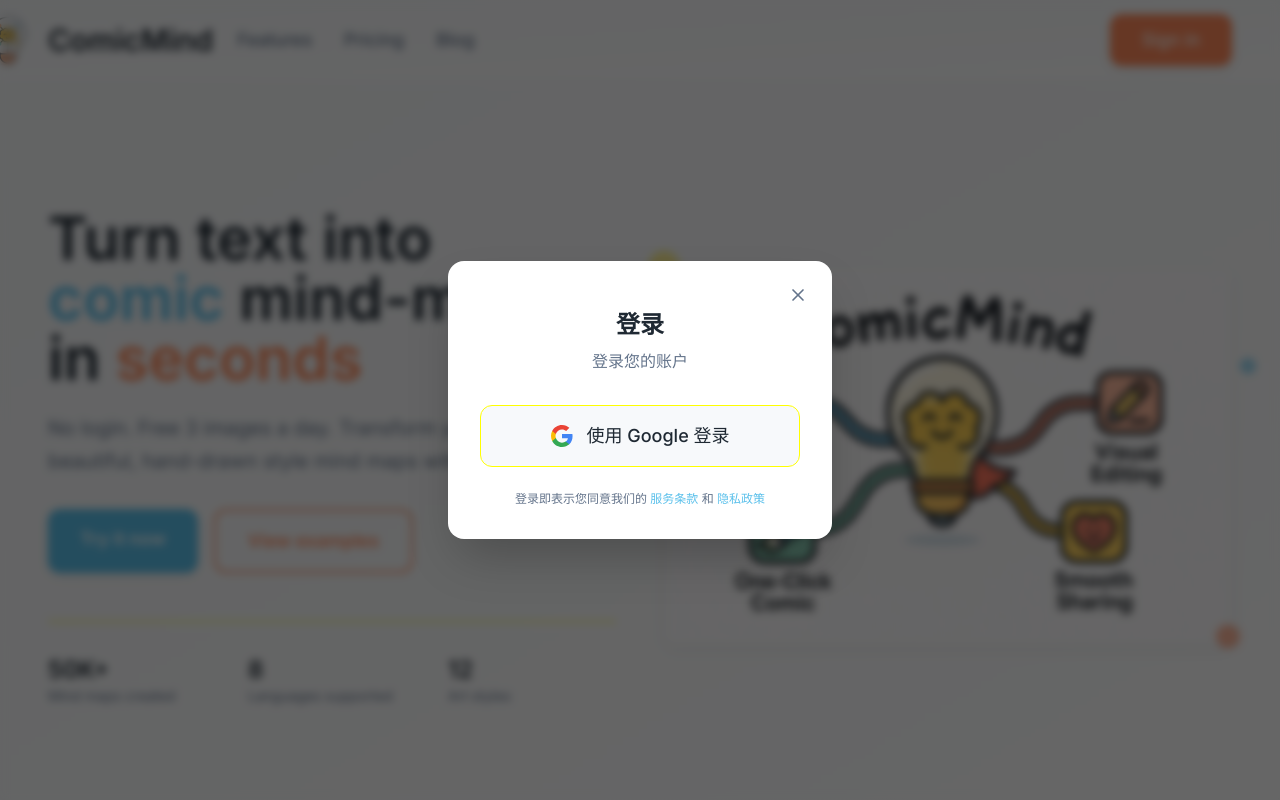
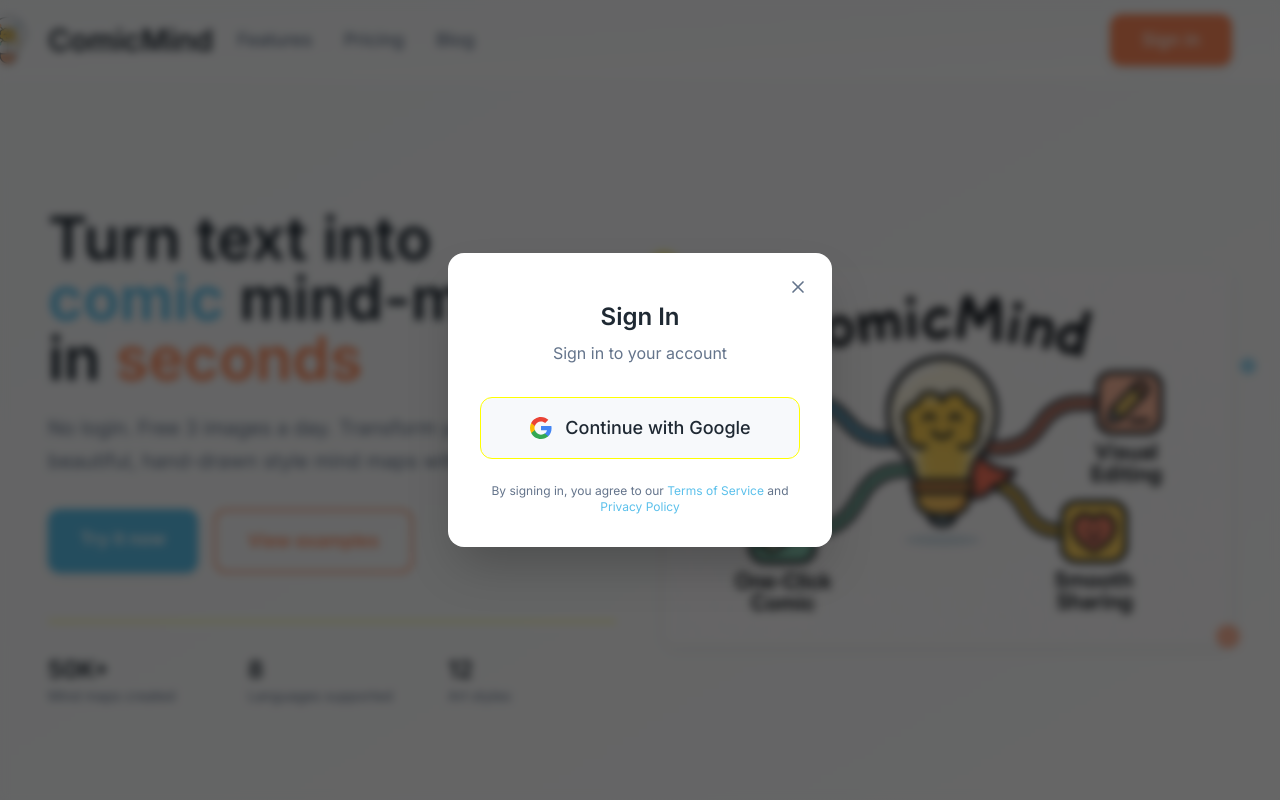
Before and after one commit to Hemajun2018/comicmind2, a Next.js app: page / in a window 1280 px wide. Both pictures are taken after a click on the button "Sign in". Shown: the top 800 px of the page. Built offline with nearby package versions, Linux system fonts and the light colour scheme.

Commit message:
English-only Auth Modal

```diff
--- a/components/auth/AuthModal.tsx
+++ b/components/auth/AuthModal.tsx
@@ -69,8 +69,8 @@ export function AuthModal({ isOpen, onClose }: AuthModalProps) {
         <div className="p-8 pt-12">
           {/* Title */}
           <div className="text-center mb-8">
-            <h2 className="text-2xl font-semibold text-text mb-2">登录</h2>
-            <p className="text-text-muted">登录您的账户</p>
+            <h2 className="text-2xl font-semibold text-text mb-2">Sign In</h2>
+            <p className="text-text-muted">Sign in to your account</p>
           </div>
 
           {/* Google Login Button */}
@@ -89,16 +89,16 @@ export function AuthModal({ isOpen, onClose }: AuthModalProps) {
                 <path fill="#EA4335" d="M12 5.38c1.62 0 3.06.56 4.21 1.64l3.15-3.15C17.45 2.09 14.97 1 12 1 7.7 1 3.99 3.47 2.18 7.07l3.66 2.84c.87-2.6 3.3-4.53 6.16-4.53z"/>
               </svg>
             )}
-            <span>{isLoading ? '登录中...' : '使用 Google 登录'}</span>
+            <span>{isLoading ? 'Signing in...' : 'Continue with Google'}</span>
           </button>
 
           {/* Footer text */}
           <div className="text-center mt-6">
             <p className="text-xs text-text-muted">
-              登录即表示您同意我们的{' '}
-              <a href="/terms" className="text-primary hover:underline">服务条款</a>
-              {' '}和{' '}
-              <a href="/privacy" className="text-primary hover:underline">隐私政策</a>
+              By signing in, you agree to our{' '}
+              <a href="/terms" className="text-primary hover:underline">Terms of Service</a>
+              {' '}and{' '}
+              <a href="/privacy" className="text-primary hover:underline">Privacy Policy</a>
             </p>
           </div>
         </div>
```
